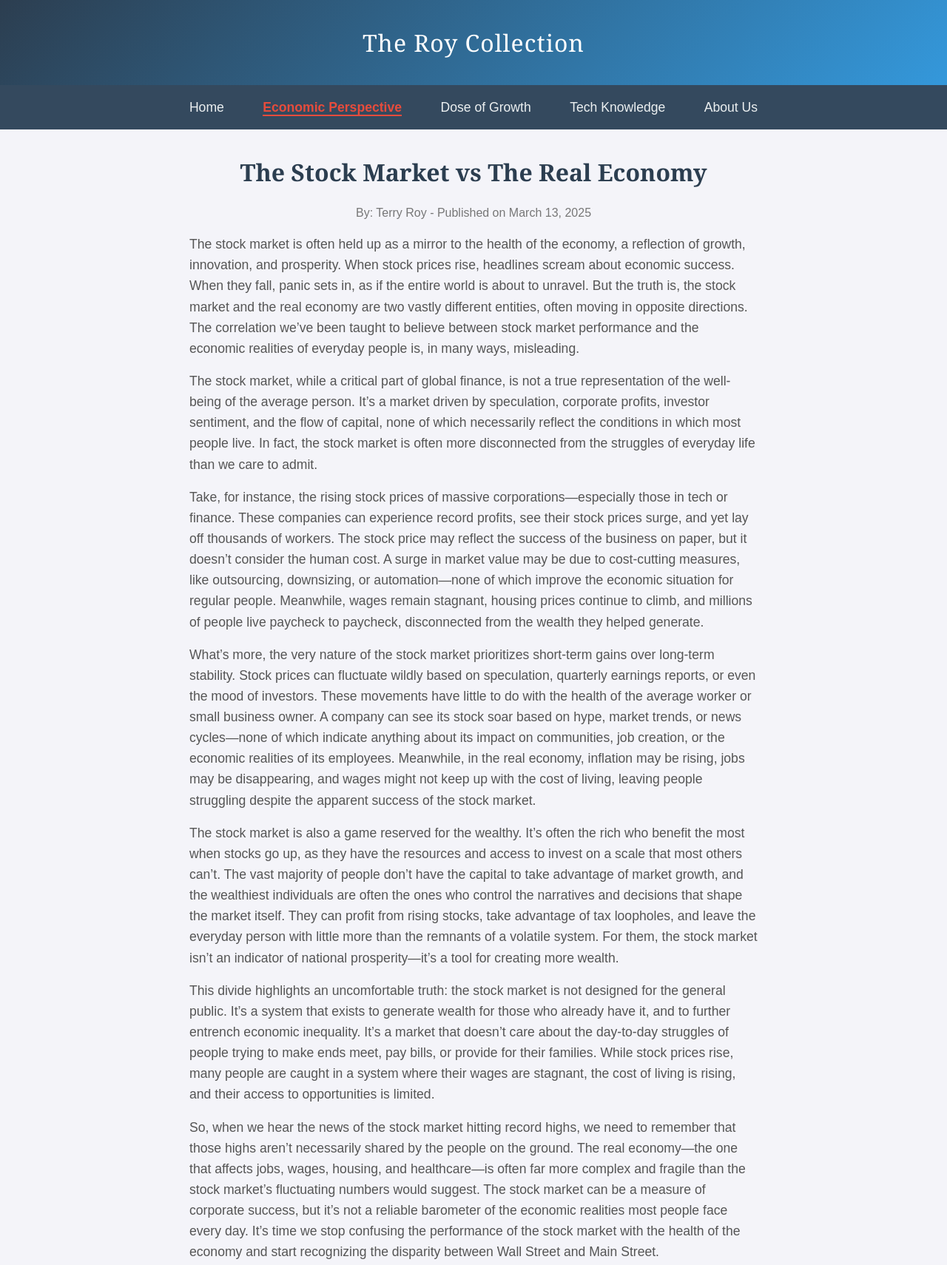
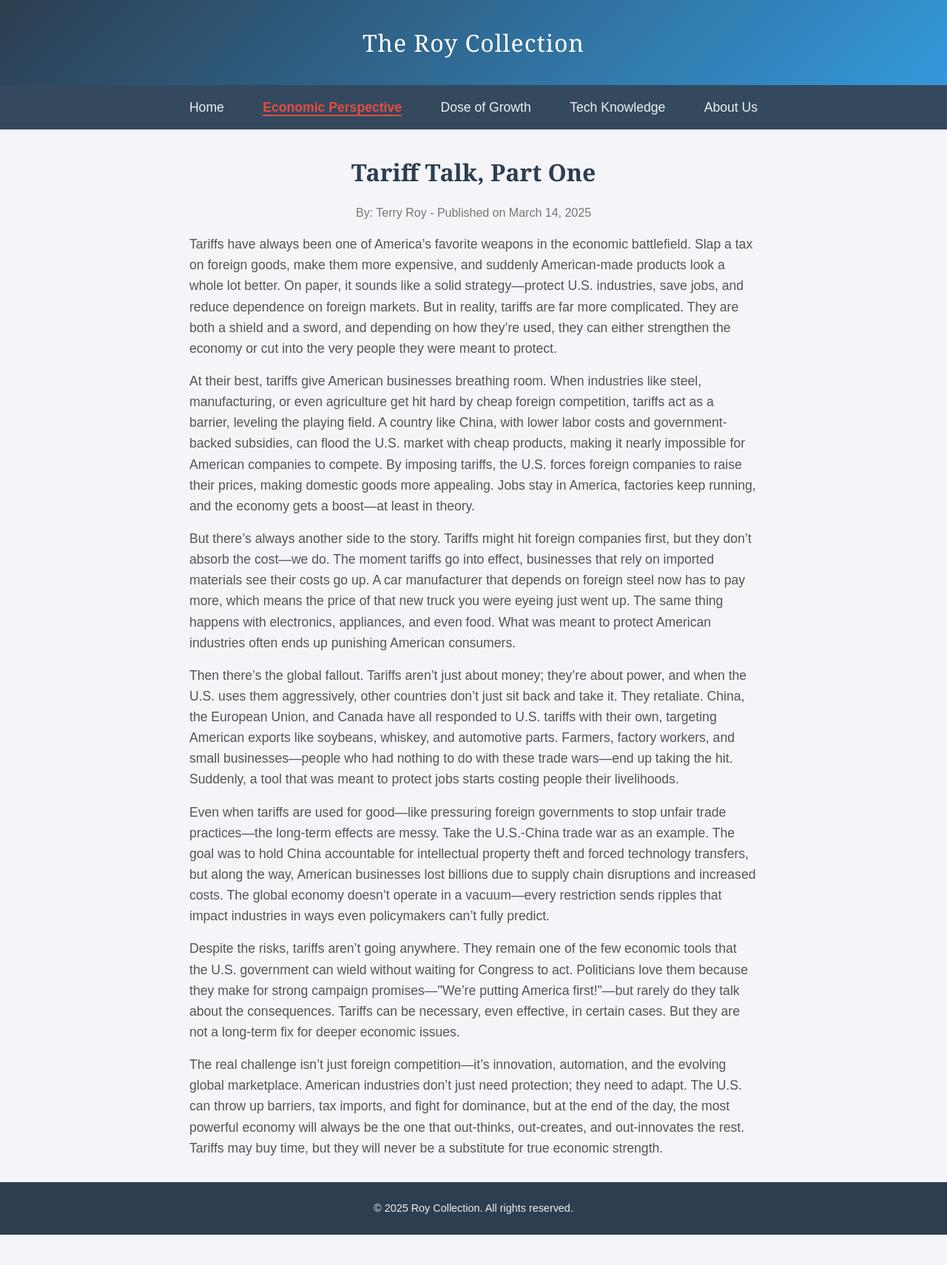
Before and after one commit to t-provelo/solace-wealth-journal, a plain HTML site: page economic.html in a window 1280 px wide. Shown: the top 1710 px of the page at 74% size. After the commit the page ends 1669 px from the top, so only its background shows below. Drawn offline with Linux system fonts and the light colour scheme.

Commit message:
Update articles

```diff
--- a/economic.html
+++ b/economic.html
@@ -31,16 +31,16 @@
         <a href="about.html">About Us</a>
     </nav>
     <section class="content">
-        <h2>The Stock Market vs The Real Economy</h2>
+        <h2>Tariff Talk, Part One</h2>
         <div class="article">
-            <div class="byline">By: Terry Roy - Published on March 13, 2025</div>
-            <p>The stock market is often held up as a mirror to the health of the economy, a reflection of growth, innovation, and prosperity. When stock prices rise, headlines scream about economic success. When they fall, panic sets in, as if the entire world is about to unravel. But the truth is, the stock market and the real economy are two vastly different entities, often moving in opposite directions. The correlation we’ve been taught to believe between stock market performance and the economic realities of everyday people is, in many ways, misleading.</p>
-            <p>The stock market, while a critical part of global finance, is not a true representation of the well-being of the average person. It’s a market driven by speculation, corporate profits, investor sentiment, and the flow of capital, none of which necessarily reflect the conditions in which most people live. In fact, the stock market is often more disconnected from the struggles of everyday life than we care to admit.</p>
-            <p>Take, for instance, the rising stock prices of massive corporations—especially those in tech or finance. These companies can experience record profits, see their stock prices surge, and yet lay off thousands of workers. The stock price may reflect the success of the business on paper, but it doesn’t consider the human cost. A surge in market value may be due to cost-cutting measures, like outsourcing, downsizing, or automation—none of which improve the economic situation for regular people. Meanwhile, wages remain stagnant, housing prices continue to climb, and millions of people live paycheck to paycheck, disconnected from the wealth they helped generate.</p>
-            <p>What’s more, the very nature of the stock market prioritizes short-term gains over long-term stability. Stock prices can fluctuate wildly based on speculation, quarterly earnings reports, or even the mood of investors. These movements have little to do with the health of the average worker or small business owner. A company can see its stock soar based on hype, market trends, or news cycles—none of which indicate anything about its impact on communities, job creation, or the economic realities of its employees. Meanwhile, in the real economy, inflation may be rising, jobs may be disappearing, and wages might not keep up with the cost of living, leaving people struggling despite the apparent success of the stock market.</p>
-            <p>The stock market is also a game reserved for the wealthy. It’s often the rich who benefit the most when stocks go up, as they have the resources and access to invest on a scale that most others can’t. The vast majority of people don’t have the capital to take advantage of market growth, and the wealthiest individuals are often the ones who control the narratives and decisions that shape the market itself. They can profit from rising stocks, take advantage of tax loopholes, and leave the everyday person with little more than the remnants of a volatile system. For them, the stock market isn’t an indicator of national prosperity—it’s a tool for creating more wealth.</p>
-            <p>This divide highlights an uncomfortable truth: the stock market is not designed for the general public. It’s a system that exists to generate wealth for those who already have it, and to further entrench economic inequality. It’s a market that doesn’t care about the day-to-day struggles of people trying to make ends meet, pay bills, or provide for their families. While stock prices rise, many people are caught in a system where their wages are stagnant, the cost of living is rising, and their access to opportunities is limited.</p>
-            <p>So, when we hear the news of the stock market hitting record highs, we need to remember that those highs aren’t necessarily shared by the people on the ground. The real economy—the one that affects jobs, wages, housing, and healthcare—is often far more complex and fragile than the stock market’s fluctuating numbers would suggest. The stock market can be a measure of corporate success, but it’s not a reliable barometer of the economic realities most people face every day. It’s time we stop confusing the performance of the stock market with the health of the economy and start recognizing the disparity between Wall Street and Main Street.</p>
+            <div class="byline">By: Terry Roy - Published on March 14, 2025</div>
+            <p>Tariffs have always been one of America’s favorite weapons in the economic battlefield. Slap a tax on foreign goods, make them more expensive, and suddenly American-made products look a whole lot better. On paper, it sounds like a solid strategy—protect U.S. industries, save jobs, and reduce dependence on foreign markets. But in reality, tariffs are far more complicated. They are both a shield and a sword, and depending on how they’re used, they can either strengthen the economy or cut into the very people they were meant to protect.</p>
+            <p>At their best, tariffs give American businesses breathing room. When industries like steel, manufacturing, or even agriculture get hit hard by cheap foreign competition, tariffs act as a barrier, leveling the playing field. A country like China, with lower labor costs and government-backed subsidies, can flood the U.S. market with cheap products, making it nearly impossible for American companies to compete. By imposing tariffs, the U.S. forces foreign companies to raise their prices, making domestic goods more appealing. Jobs stay in America, factories keep running, and the economy gets a boost—at least in theory.</p>
+            <p>But there’s always another side to the story. Tariffs might hit foreign companies first, but they don’t absorb the cost—we do. The moment tariffs go into effect, businesses that rely on imported materials see their costs go up. A car manufacturer that depends on foreign steel now has to pay more, which means the price of that new truck you were eyeing just went up. The same thing happens with electronics, appliances, and even food. What was meant to protect American industries often ends up punishing American consumers.</p>
+            <p>Then there’s the global fallout. Tariffs aren’t just about money; they’re about power, and when the U.S. uses them aggressively, other countries don’t just sit back and take it. They retaliate. China, the European Union, and Canada have all responded to U.S. tariffs with their own, targeting American exports like soybeans, whiskey, and automotive parts. Farmers, factory workers, and small businesses—people who had nothing to do with these trade wars—end up taking the hit. Suddenly, a tool that was meant to protect jobs starts costing people their livelihoods.</p>
+            <p>Even when tariffs are used for good—like pressuring foreign governments to stop unfair trade practices—the long-term effects are messy. Take the U.S.-China trade war as an example. The goal was to hold China accountable for intellectual property theft and forced technology transfers, but along the way, American businesses lost billions due to supply chain disruptions and increased costs. The global economy doesn’t operate in a vacuum—every restriction sends ripples that impact industries in ways even policymakers can’t fully predict.</p>
+            <p>Despite the risks, tariffs aren’t going anywhere. They remain one of the few economic tools that the U.S. government can wield without waiting for Congress to act. Politicians love them because they make for strong campaign promises—"We’re putting America first!"—but rarely do they talk about the consequences. Tariffs can be necessary, even effective, in certain cases. But they are not a long-term fix for deeper economic issues.</p>
+            <p>The real challenge isn’t just foreign competition—it’s innovation, automation, and the evolving global marketplace. American industries don’t just need protection; they need to adapt. The U.S. can throw up barriers, tax imports, and fight for dominance, but at the end of the day, the most powerful economy will always be the one that out-thinks, out-creates, and out-innovates the rest. Tariffs may buy time, but they will never be a substitute for true economic strength.</p>
         </div>
     </section>
     <footer>© 2025 Roy Collection. All rights reserved.</footer>
```
Also changed, not shown: dose.html (+8 -8 lines), tech.html (+7 -8 lines).
